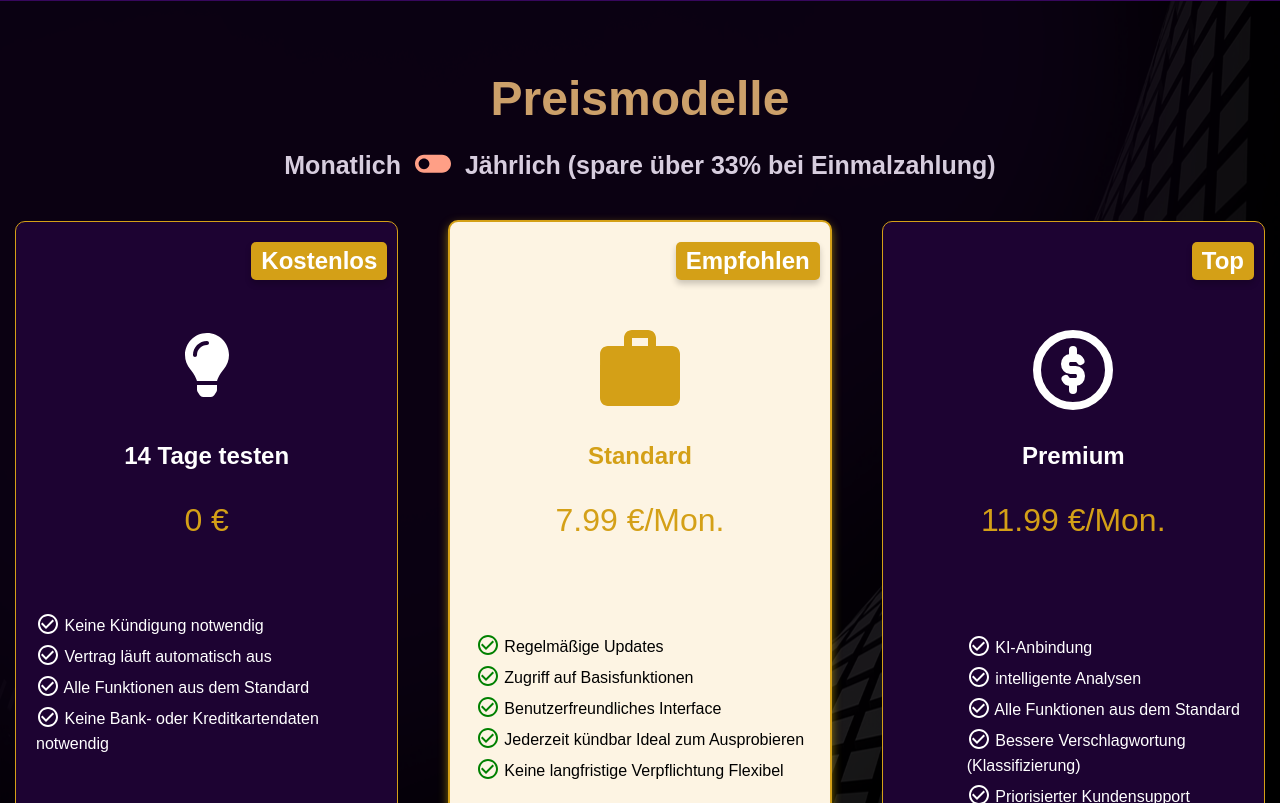
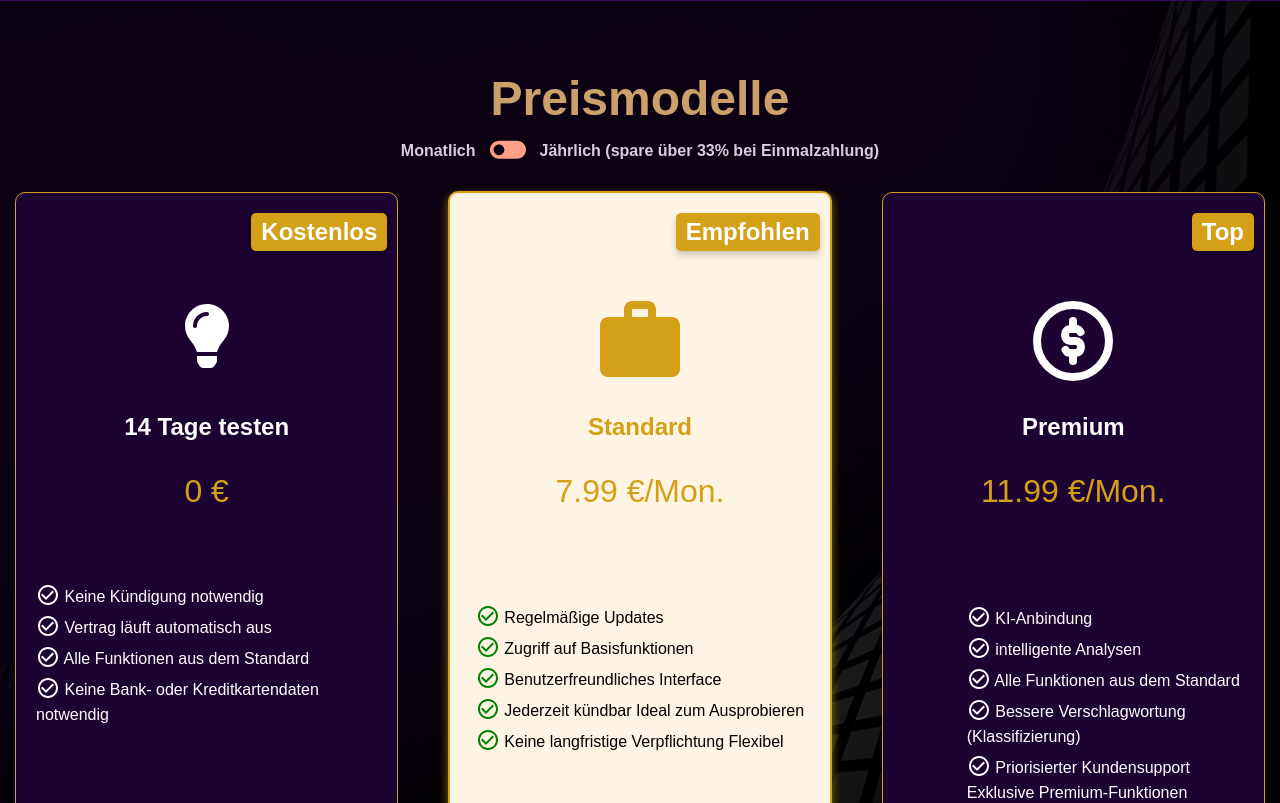
Before and after one commit to RalfHof/nextjs-boilerplate, a Next.js app: page /info in a window 1280 px wide. Shown: the part 2617-3420 px from the top of the page. Built offline with nearby package versions, Linux system fonts and the light colour scheme.

Commit message:
New Features

```diff
--- a/src/globals.css
+++ b/src/globals.css
@@ -1429,7 +1429,7 @@ a:hover {
   flex-direction: row;
   justify-content: center;
   align-items: center;
-  font-size: 25px;
+  font-size: 1rem;
   color: #fff;
   font-weight: 900;
 }
@@ -1653,13 +1653,13 @@ a:hover {
 }
 
 @media (max-width: 622px) {
-  .BtnDesign{
+  .BtnDesign {
     padding: 12px 15px;
   }
 }
 
 @media (max-width: 455px) {
-  .BtnDesign{
+  .BtnDesign {
     padding: 12px 10px;
   }
 }
```
